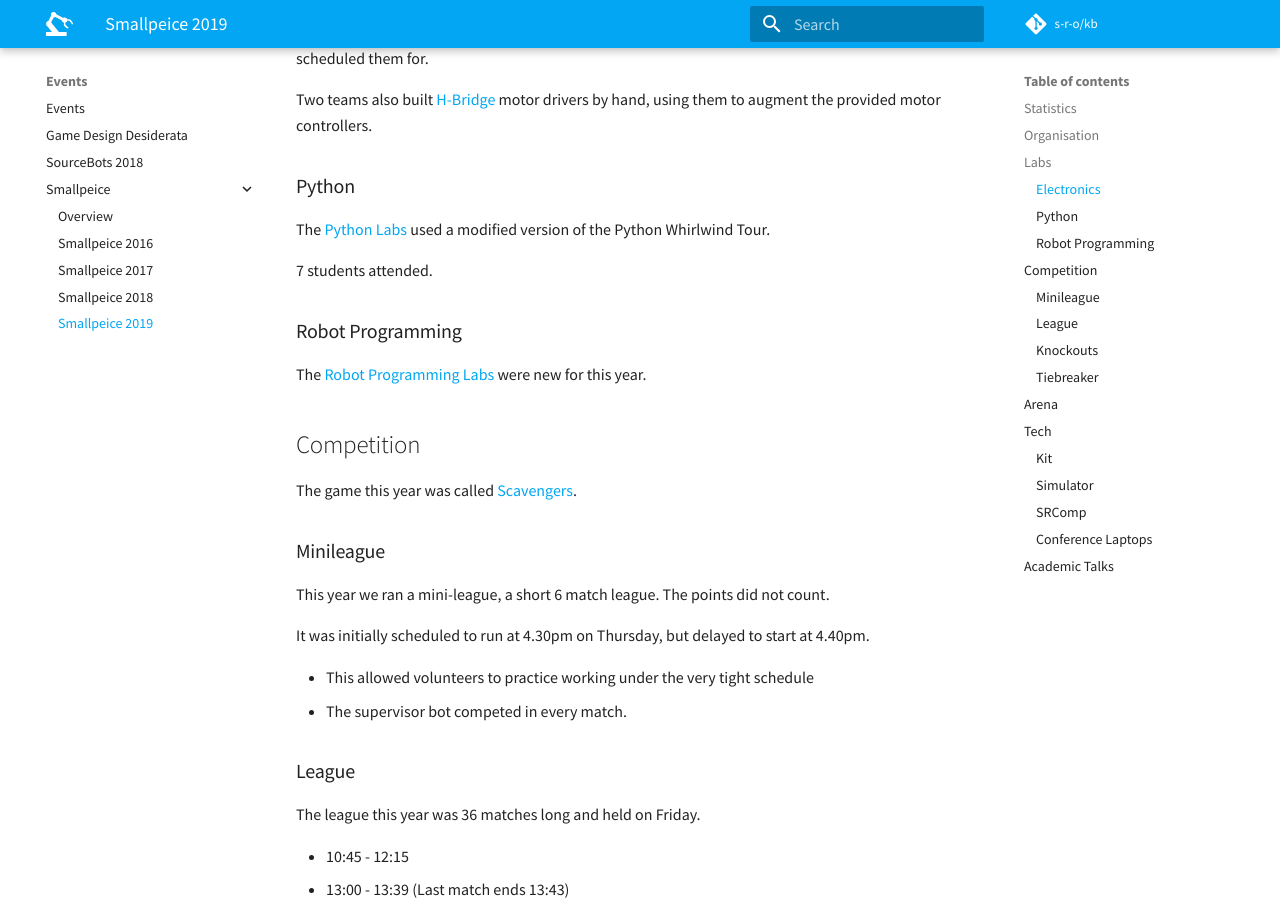
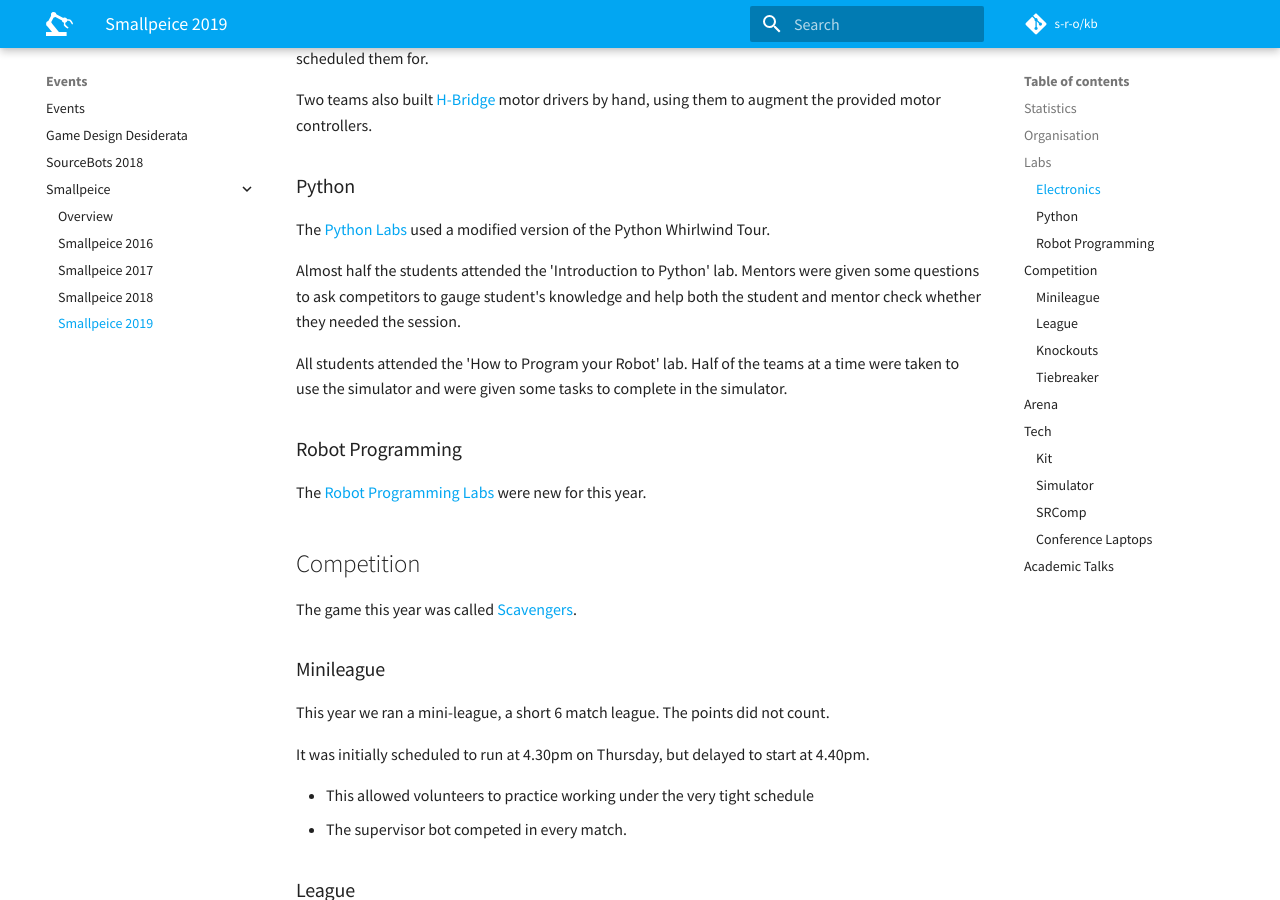
Before and after one commit to roboticsoutreach/kb, an MkDocs documentation site: the page built from docs/events/smallpeice/2019.md, in a window 1280 px wide and 900 px high, scrolled down 880 px. Built offline with MkDocs 1.6.1 and Material for MkDocs 9.7.7, drawn with Linux system fonts in a browser that asks for light colours; comment, search, counter and statistics services are not loaded.

Commit message:
Add information about the Python labs
Correct the number of students who attended the Python labs.
Add information about the How to Program your Robot lab.

```diff
--- a/docs/events/smallpeice/2019.md
+++ b/docs/events/smallpeice/2019.md
@@ -35,7 +35,9 @@ Two teams also built [H-Bridge](https://en.wikipedia.org/wiki/H_bridge) motor dr
 
 The [Python Labs](/events/smallpeice/labs/2019/programming.pdf) used a modified version of the Python Whirlwind Tour.
 
-7 students attended.
+Almost half the students attended the 'Introduction to Python' lab. Mentors were given some questions to ask competitors to gauge student's knowledge and help both the student and mentor check whether they needed the session.
+
+All students attended the 'How to Program your Robot' lab. Half of the teams at a time were taken to use the simulator and were given some tasks to complete in the simulator.
 
 ### Robot Programming
 
```
